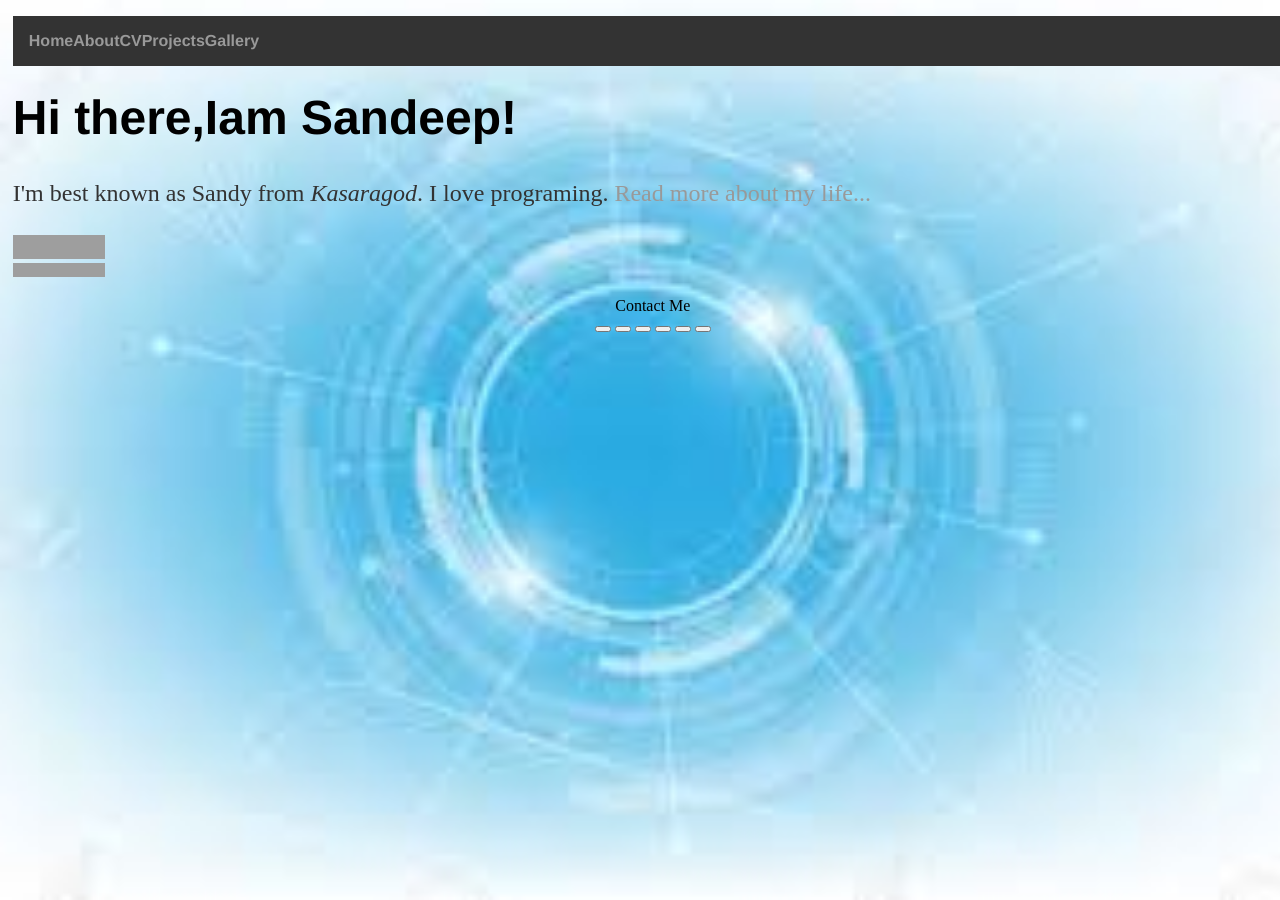
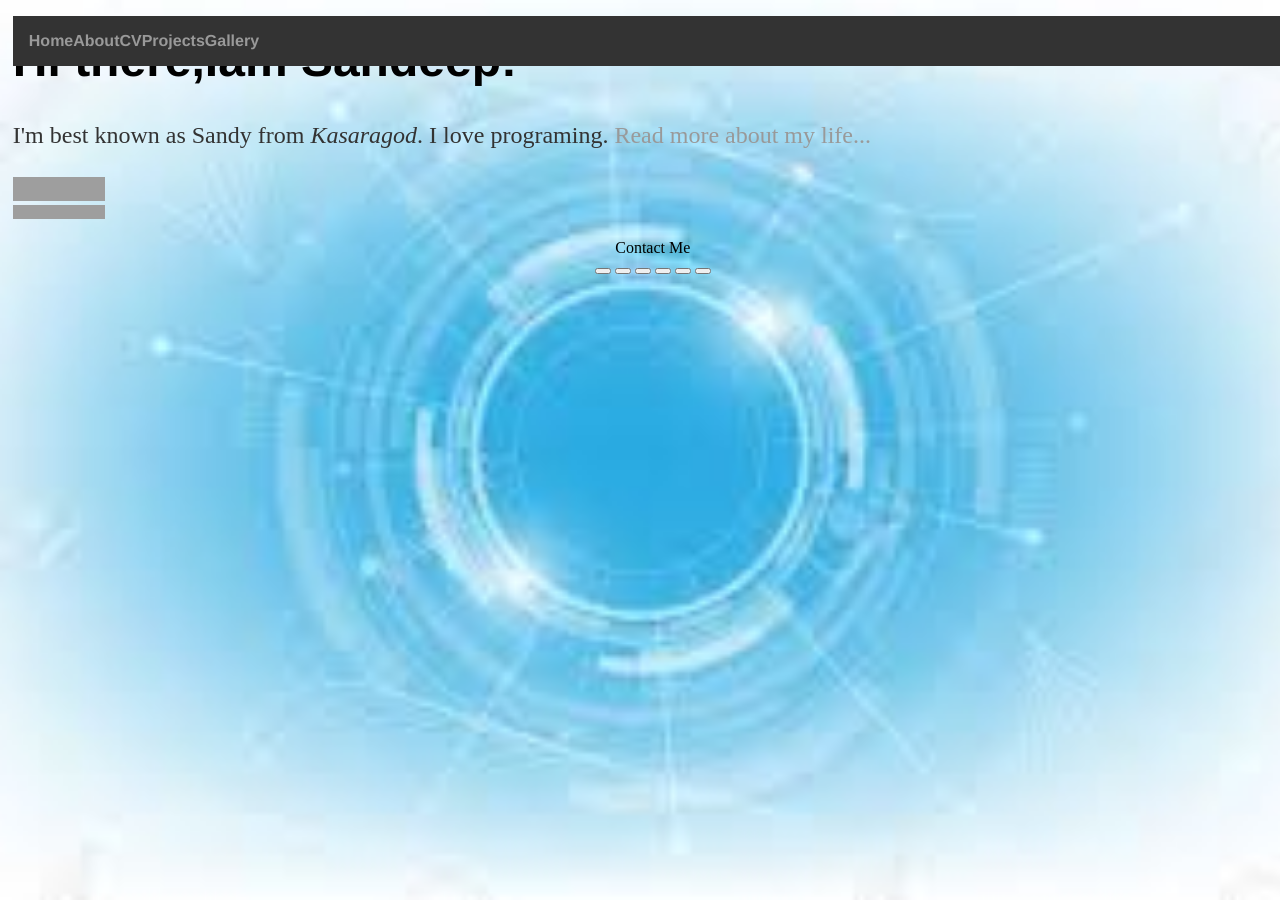
Before and after one commit to sandeepnayaks/sandeepnayaks.github.io, a Jekyll site: the page built from index.html, in a window 1280 px wide. Built offline with Jekyll 4.4.1, drawn with Linux system fonts in a browser that asks for light colours; grey boxes are pictures that could not be loaded.

Commit message:
Update main.css

```diff
--- a/css/main.css
+++ b/css/main.css
@@ -1,4 +1,4 @@
-body { margin: 90px 1%;top:0; width: 100%;
+body { margin:auto 1%;top:0; width: 100%;
 }
 html {
   background: url(../../bg1.jpg) no-repeat center center fixed;
```
